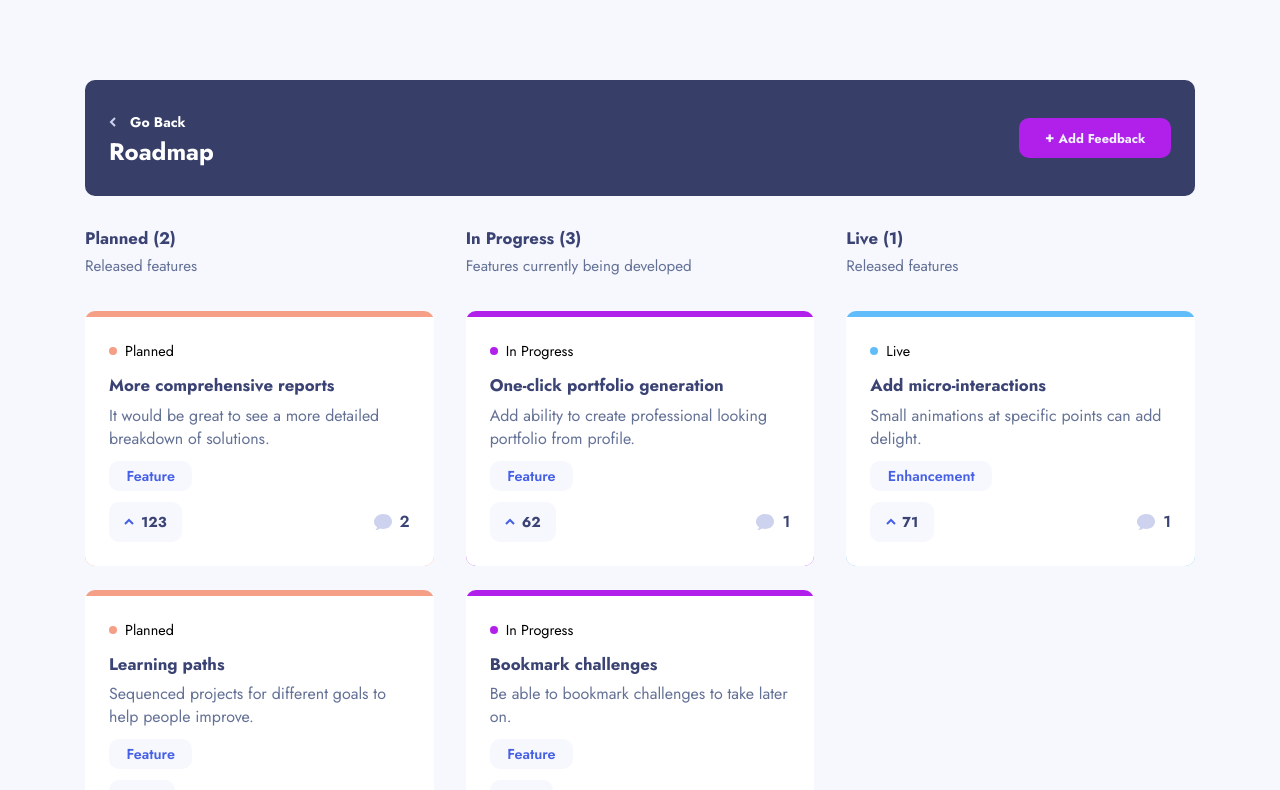
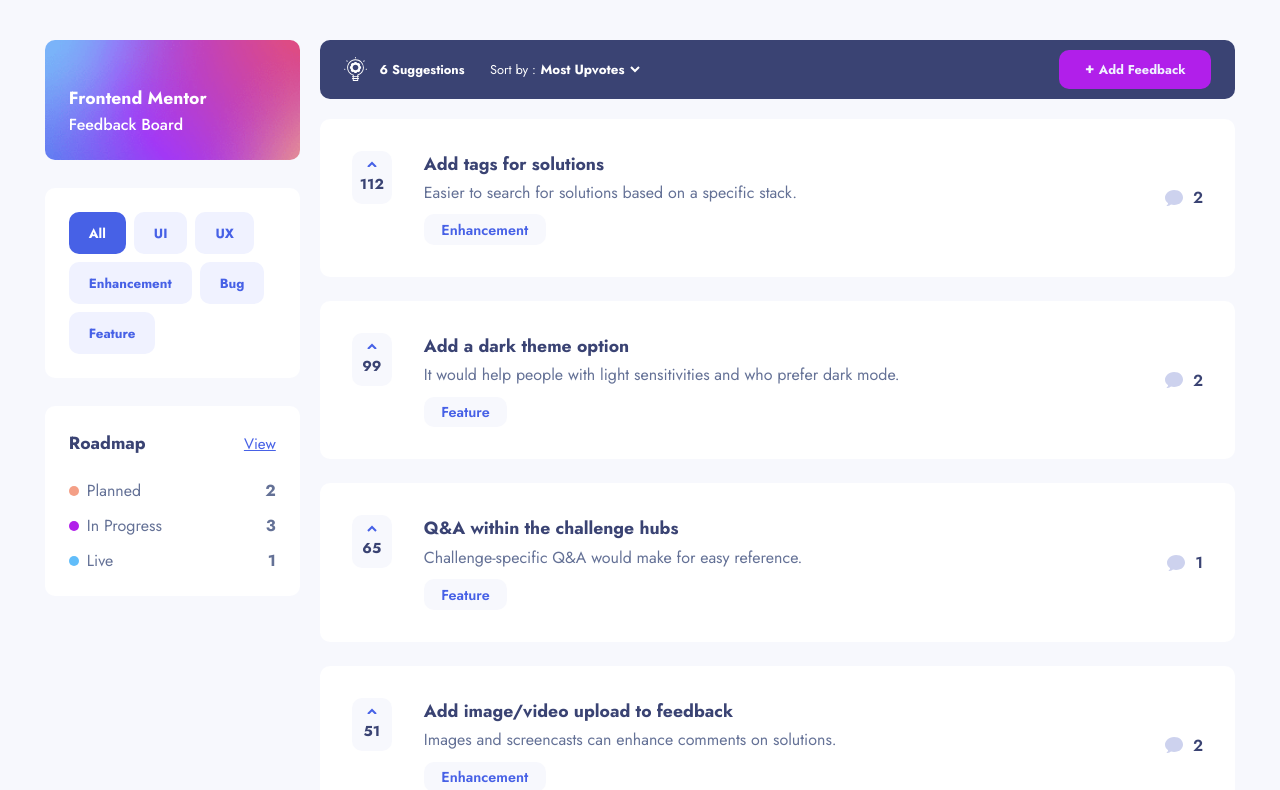
Before and after one commit to Victor-Nyagudi/product-feedback-app-react, a React (Create React App) app: page / in a window 1280 px wide. Shown: the top 790 px of the page. Built offline with nearby package versions, Linux system fonts and the light colour scheme.

Commit message:
Install react-router-dom and set up basic routes

```diff
--- a/package.json
+++ b/package.json
@@ -9,6 +9,7 @@
     "prop-types": "^15.8.1",
     "react": "^18.2.0",
     "react-dom": "^18.2.0",
+    "react-router-dom": "^6.6.0",
     "react-scripts": "5.0.1",
     "web-vitals": "^2.1.4"
   },
--- a/src/App.js
+++ b/src/App.js
@@ -8,6 +8,7 @@ import './css/main.css';
 import productRequests from "./data.json";
 
 import React, { useState, useEffect } from 'react';
+import { Routes, Route  } from "react-router-dom";
 
 import SuggestionsPage from './components/pages/suggestions-page/SuggestionsPage';
 import AddEditFeedbackPage from './components/pages/add-edit-feedback-page/AddEditFeedbackPage';
@@ -75,10 +76,24 @@ function App() {
 
   return (
     <>
-      {/* <SuggestionsPage sharedProps={ sharedProps } /> */}
-      {/* <AddEditFeedbackPage sharedProps={ sharedProps } /> */}
-      {/* <FeedbackDetailPage sharedProps={ sharedProps } /> */}
-      <RoadMapPage sharedProps={ sharedProps } />
+      <Routes>
+        <Route index element={ <SuggestionsPage sharedProps={ sharedProps } /> } />
+
+        <Route
+          path='/add-edit-feedback'
+          element={ <AddEditFeedbackPage sharedProps={ sharedProps } /> }
+        />
+
+        <Route
+          path='/feedback-detail'
+          element={ <FeedbackDetailPage sharedProps={ sharedProps } /> }
+        />
+
+        <Route
+          path='roadmap'
+          element={ <RoadMapPage sharedProps={ sharedProps } /> }
+        />
+      </Routes>
     </>
   );
 }
--- a/src/index.js
+++ b/src/index.js
@@ -2,12 +2,15 @@ import React from 'react';
 import ReactDOM from 'react-dom/client';
 import App from './App';
 import reportWebVitals from './reportWebVitals';
+import { BrowserRouter } from "react-router-dom";
 
 const root = ReactDOM.createRoot(document.getElementById('root'));
 root.render(
-  <React.StrictMode>
-    <App />
-  </React.StrictMode>
+  <BrowserRouter>
+    <React.StrictMode>
+      <App />
+    </React.StrictMode>
+  </BrowserRouter>
 );
 
 // If you want to start measuring performance in your app, pass a function
```
Also changed, not shown: 1 other file (tests, documents, lock files or other folders).
